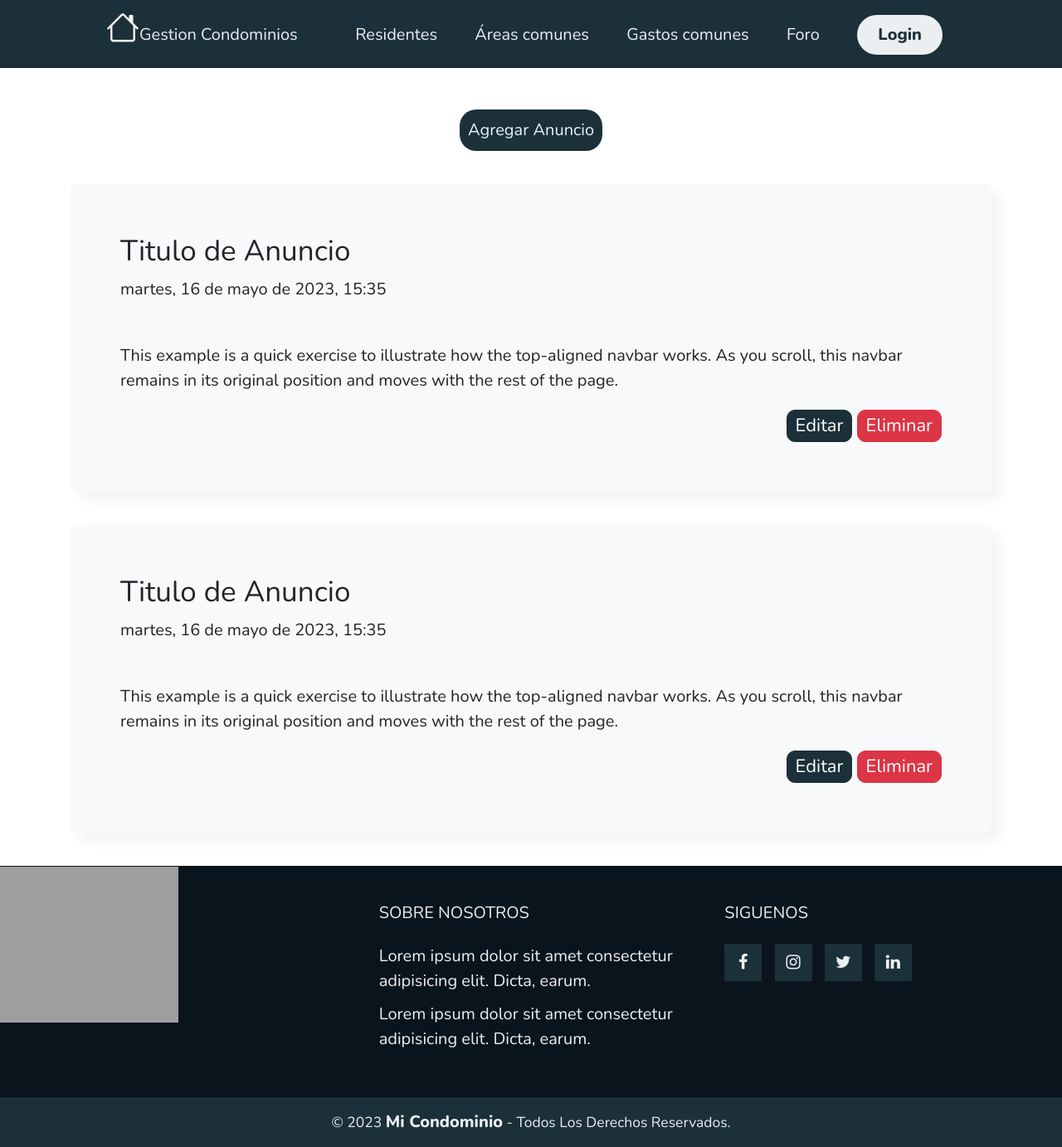
After one commit to BrandonLeiva/Caso-condominios-V1, a Django app: page /Foro/ in a window 1280 px wide. The commit adds this page. Shown: the whole page at 83% size. Run offline with Django 4.2, Linux system fonts and the light colour scheme; grey boxes are pictures that could not be loaded.

Commit message:
Foro agregado

```diff
--- /dev/null
+++ b/myapp/templates/myapp/Foro.html
@@ -0,0 +1,52 @@
+{% extends 'myapp/base.html' %}
+{% block contenido %}
+{% load static %}
+
+<style>
+    .btn-group-lg>.btn, .btn-lg {
+     --bs-btn-padding-y: 0.1rem;
+     --bs-btn-padding-x: 0.5rem;
+     --bs-btn-font-size: 1.1rem;
+     --bs-btn-border-radius: var(--bs-border-radius-lg);
+    }
+
+    .btn-primary {
+    --bs-btn-color: #fff;
+    --bs-btn-bg: #1b3039;
+    --bs-btn-border-color: #1b3039;
+}
+
+</style>
+<div style=" display: flex; align-items: center; justify-content: center; margin-top: 50px;">
+
+    <a style="color: #e9f4fb; outline: none; background-color: #1b3039; border-radius: 20px; padding: 10px 10px 10px; text-decoration: none; "
+    href="#">Agregar Anuncio
+    </a>
+
+</div>
+<main class="container" style="margin-top: 20px; margin-bottom: 20px; font-size: 10px;">
+    <div class="bg-body-tertiary p-5 rounded" style="margin-top: 40px; margin-bottom: 40px;box-shadow: 10px 10px 15px rgba(0, 0, 0, 0.05);">
+        <h3>Titulo de Anuncio</h3>
+        <p>martes, 16 de mayo de 2023, 15:35</p>
+        <br>
+        <p class="">This example is a quick exercise to illustrate how the top-aligned navbar works. As you scroll,
+            this navbar remains in its original position and moves with the rest of the page.</p>
+            <div class="d-flex justify-content-end">
+        <a class="btn btn-lg btn-primary" href="#" role="button">Editar</a> &nbsp;
+        <a class="btn btn-lg btn-danger" href="#" role="button">Eliminar</a>
+    </div>
+    </div>
+    <div class="bg-body-tertiary p-5 rounded" style="margin-top: 40px; margin-bottom: 40px;box-shadow: 10px 10px 15px rgba(0, 0, 0, 0.05);">
+        <h3>Titulo de Anuncio</h3>
+        <p>martes, 16 de mayo de 2023, 15:35</p>
+        <br>
+        <p class="">This example is a quick exercise to illustrate how the top-aligned navbar works. As you scroll,
+            this navbar remains in its original position and moves with the rest of the page.</p>
+            <div class="d-flex justify-content-end">
+        <a class="btn btn-lg btn-primary" href="#" role="button">Editar</a> &nbsp;
+        <a class="btn btn-lg btn-danger" href="#" role="button">Eliminar</a>
+    </div>
+    </div>
+</main>
+
+{% endblock %}
--- a/myapp/templates/myapp/base.html
+++ b/myapp/templates/myapp/base.html
@@ -28,7 +28,7 @@
                 <li><a href="{% url 'ListaResidentes' %}">Residentes</a></li>
                 <li><a href="{% url 'AreasAdmin' %}">Áreas comunes</a></li>
                 <li><a href="{% url 'GastoComun' %}">Gastos comunes</a></li>
-                <li><a href="{% url 'CrearAreas' %}">Foro</a></li>
+                <li><a href="{% url 'Foro' %}">Foro</a></li>
             </ul>
         </nav>
         <a class="btn" href="Login.html"><button>Login</button></a>
--- a/myapp/urls.py
+++ b/myapp/urls.py
@@ -1,5 +1,5 @@
 from django.urls import path
-from .views import inicio, AreasAdmin, CrearAreas, CrearGastoComun, GastoComun, ListaResidentes
+from .views import inicio, AreasAdmin, CrearAreas, CrearGastoComun, GastoComun, ListaResidentes, Foro
 
 urlpatterns = [
     path('',inicio,name="inicio"),
@@ -8,4 +8,5 @@ urlpatterns = [
     path('PagarGastoComun/',CrearGastoComun,name="CrearGastoComun"),
     path('GastoComun/',GastoComun,name="GastoComun"),
     path('ListaResidentes/',ListaResidentes,name="ListaResidentes"),
+    path('Foro/',Foro,name="Foro"),
 ]
--- a/myapp/views.py
+++ b/myapp/views.py
@@ -8,6 +8,9 @@ def inicio(request):
 
 def ListaResidentes(request):
     return render(request, 'myapp/ListaResidentes.html')
+
+def Foro(request):
+    return render(request, 'myapp/Foro.html')
 
 ##ÁREAS COMUNES
 
```
Also changed, not shown: myapp/templates/myapp/AreasAdmin.html (+6 -4 lines), myapp/templates/myapp/GastoComun.html (+8 -2 lines), db.sqlite3, media/areas/Piscina_uLObnMd.jpg (added).
